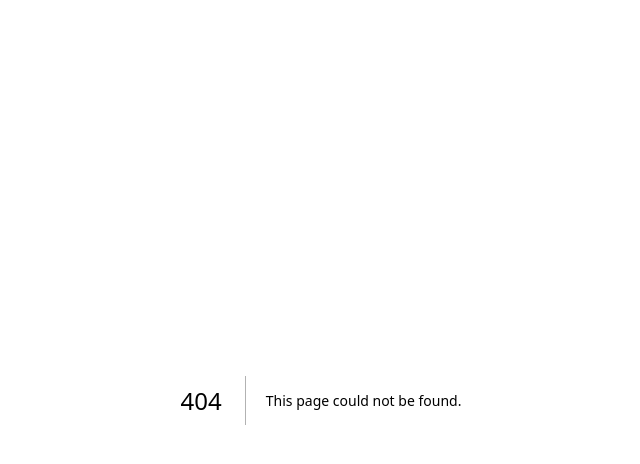
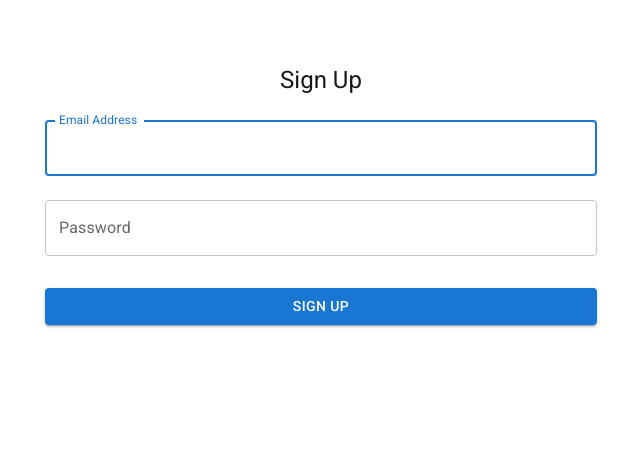
Before and after one commit to joejknowles/pass-time, a Next.js app: page /signup in a window 1280 px wide. Before the commit this address had no page. Shown: the top 464 px of the page, without its empty margins (319-959 px from the left). Built offline with nearby package versions, Linux system fonts and the light colour scheme; no server answers.

Commit message:
Add firebase auth

```diff
--- a/package.json
+++ b/package.json
@@ -16,6 +16,7 @@
     "@hookform/resolvers": "^3.9.1",
     "@mui/icons-material": "^6.1.6",
     "@mui/material": "^6.1.6",
+    "firebase": "^11.0.2",
     "graphql": "^16.9.0",
     "next": "15.0.2",
     "react": "19.0.0-rc-02c0e824-20241028",
--- /dev/null
+++ b/src/app/signup/authErrorMessages.tsx
@@ -0,0 +1,13 @@
+'use client';
+export const authErrorMessages: Record<string, string> = {
+    "auth/email-already-in-use": "Email is already in use",
+    "auth/invalid-email": "Invalid email",
+    "auth/weak-password": "Password is too weak",
+    "auth/too-many-requests": "Too many requests",
+    "auth/operation-not-allowed": "Operation not allowed",
+    "auth/network-request-failed": "Network request failed, please try again",
+    "auth/user-disabled": "User is disabled",
+    "auth/user-not-found": "User not found",
+    "auth/wrong-password": "Wrong password",
+    "auth/invalid-credential": "Invalid credential",
+};
--- /dev/null
+++ b/src/app/signup/page.tsx
@@ -0,0 +1,116 @@
+'use client';
+import { useForm, SubmitHandler } from 'react-hook-form';
+import { useState } from 'react';
+import {
+    Container,
+    Box,
+    TextField,
+    Typography,
+    Button,
+    CircularProgress,
+} from '@mui/material';
+import { createUserWithEmailAndPassword } from 'firebase/auth';
+import { auth } from '@/lib/firebase';
+import { useRouter } from 'next/navigation';
+import { yupResolver } from '@hookform/resolvers/yup';
+import * as Yup from 'yup';
+import { authErrorMessages } from './authErrorMessages';
+
+
+const validationSchema = Yup.object({
+    email: Yup.string()
+        .email('Invalid email format')
+        .required('Email is required'),
+    password: Yup.string().required('Password is required'),
+});
+
+type SignUpInputs = {
+    email: string;
+    password: string;
+};
+
+export default function SignUpPage() {
+    const { register, handleSubmit, formState: { errors } } = useForm<SignUpInputs>({
+        resolver: yupResolver(validationSchema),
+    });
+    const [loading, setLoading] = useState(false);
+    const [error, setError] = useState<string | null>(null);
+    const [success, setSuccess] = useState<string | null>(null);
+    const router = useRouter();
+
+    const onSubmit: SubmitHandler<SignUpInputs> = async (data) => {
+        setLoading(true);
+        setError(null);
+        setSuccess(null);
+
+        try {
+            await createUserWithEmailAndPassword(auth, data.email, data.password);
+            setSuccess('Sign-up successful!');
+
+            router.push('/');
+        } catch (e: any) {
+            setError(authErrorMessages[e.code] || e.message);
+        } finally {
+            setLoading(false);
+        }
+    };
+
+    return (
+        <Container maxWidth="sm">
+            <Box
+                sx={{
+                    marginTop: 8,
+                    display: 'flex',
+                    flexDirection: 'column',
+                    alignItems: 'center',
+                }}
+            >
+                <Typography component="h1" variant="h5">
+                    Sign Up
+                </Typography>
+                <Box
+                    component="form"
+                    onSubmit={handleSubmit(onSubmit)}
+                    sx={{ width: '100%', marginTop: 1 }}
+                >
+                    <TextField
+                        variant="outlined"
+                        margin="normal"
+                        fullWidth
+                        id="email"
+                        label="Email Address"
+                        autoComplete="email"
+                        autoFocus
+                        {...register('email', { required: 'Email is required' })}
+                        error={!!errors.email}
+                        helperText={errors.email?.message}
+                    />
+                    <TextField
+                        variant="outlined"
+                        margin="normal"
+                        fullWidth
+                        label="Password"
+                        type="password"
+                        id="password"
+                        autoComplete="current-password"
+                        {...register('password', { required: 'Password is required' })}
+                        error={!!errors.password}
+                        helperText={errors.password?.message}
+                    />
+                    <Button
+                        type="submit"
+                        fullWidth
+                        variant="contained"
+                        color="primary"
+                        sx={{ mt: 3, mb: 2 }}
+                        disabled={loading}
+                    >
+                        {loading ? <CircularProgress size={24} /> : 'Sign Up'}
+                    </Button>
+                    {error && <Typography color="error">{error}</Typography>}
+                    {success && <Typography color="primary">{success}</Typography>}
+                </Box>
+            </Box>
+        </Container>
+    );
+}
--- /dev/null
+++ b/src/lib/firebase.ts
@@ -0,0 +1,21 @@
+import { initializeApp } from "firebase/app";
+import { getAnalytics } from "firebase/analytics";
+import { getAuth } from "firebase/auth";
+
+const firebaseConfig = {
+    apiKey: process.env.NEXT_PUBLIC_PASSTIME_FIREBASE_API_KEY,
+    authDomain: process.env.NEXT_PUBLIC_PASSTIME_FIREBASE_AUTH_DOMAIN,
+    projectId: process.env.NEXT_PUBLIC_PASSTIME_FIREBASE_PROJECT_ID,
+    storageBucket: process.env.NEXT_PUBLIC_PASSTIME_FIREBASE_STORAGE_BUCKET,
+    messagingSenderId: process.env.NEXT_PUBLIC_PASSTIME_FIREBASE_MESSAGING_SENDER_ID,
+    appId: process.env.NEXT_PUBLIC_PASSTIME_FIREBASE_APP_ID,
+    measurementId: process.env.NEXT_PUBLIC_PASSTIME_FIREBASE_MEASUREMENT_ID,
+};
+
+export const firebaseApp = initializeApp(firebaseConfig);
+
+if (typeof window !== "undefined") {
+    getAnalytics(firebaseApp);
+}
+
+export const auth = getAuth(firebaseApp);
```
Also changed, not shown: src/app/login/page.tsx (+13 -5 lines), src/app/page.tsx (+23 -2 lines), 1 other file (tests, documents, lock files or other folders).
